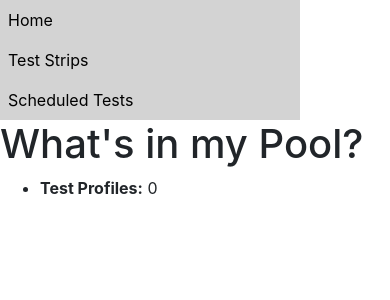
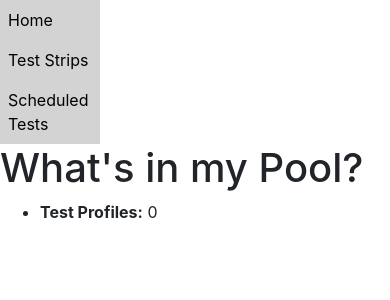
Before and after one commit to Whats-In-My-Pool/WIMP-WebInterface, a Django app: page /WIMPSite/home in a window 390 px wide. Shown: the part 72-372 px from the top of the page. Run offline with Django 3.2, Linux system fonts and the light colour scheme; data that the repository does not hold is empty; some libraries are stand-ins or nearby versions.

Commit message:
Base template in a better spot, might need future rework

```diff
--- a/WIMPsite/static/WIMPsite/css/style.css
+++ b/WIMPsite/static/WIMPsite/css/style.css
@@ -2,8 +2,8 @@
     list-style-type: none;
     margin: 0;
     padding: 0;
-    width: 200px;
     background-color: #f1f1f1;
+    width: 100px;
 }
 
 .sidebar-option{
@@ -16,12 +16,12 @@
     background-color: lightgray;
     padding: 8px;
     text-decoration: none;
-    width: 300px;
+    width: 100px;
 }
 
 /* Change the link color on hover */
 .sidebar-option .sidebar-a:hover {
-    width: 300px;
+    width: 100px;
     background-color: #8b8b8b;
     color: white;
 }
@@ -34,3 +34,7 @@
     color: white;
     font-size: 25px;
 }
+
+#side {
+    color: #555555;
+}
--- a/WIMPsite/templates/WIMPsite/base.html
+++ b/WIMPsite/templates/WIMPsite/base.html
@@ -5,7 +5,7 @@
 <head>
     <link rel="shortcut icon" type="image/png" href="{% static 'WIMPsite/img/icon.png' %}"/>
     <meta charset="UTF-8">
-    {% block title %}<title>GeoffreyApp</title>{% endblock %}
+    {% block title %}<title>WIMP</title>{% endblock %}
     <meta name="viewport" content="width=device-width, initial-scale=1">
     <link rel="stylesheet" href="https://stackpath.bootstrapcdn.com/bootstrap/4.1.3/css/bootstrap.min.css"
           integrity="sha384-MCw98/SFnGE8fJT3GXwEOngsV7Zt27NXFoaoApmYm81iuXoPkFOJwJ8ERdknLPMO" crossorigin="anonymous">
@@ -24,16 +24,20 @@
 </nav>
 <div>
     <div class="row">
-      <div class="col-sm-2">
+        <div class="col-sm-1" id="side">
             {% block sidebar %}
                 <ul class="sidebar-nav">
                     <li class="sidebar-option"><a class="sidebar-a" href="{% url 'Home' %}">Home</a></li>
-            <li class="sidebar-option"><a class="sidebar-a" href="{% url 'Testing Strips' %}">Test Strips</a></li>
-            <li class="sidebar-option"><a class="sidebar-a" href="{% url 'Scheduled Tests' %}"> Scheduled Tests</a></li>
+                    <li class="sidebar-option"><a class="sidebar-a" href="{% url 'Testing Strips' %}">Test Strips</a>
+                    </li>
+                    <li class="sidebar-option"><a class="sidebar-a" href="{% url 'Scheduled Tests' %}"> Scheduled
+                        Tests</a></li>
                 </ul>
             {% endblock %}
         </div>
-      <div class="col-sm-10 ">{% block content %}{% endblock %}</div>
+        <div class="col-sm-11 ">
+            {% block content %}{% endblock %}
+        </div>
     </div>
 </div>
 </body>
```
Lines whose indentation alone changed are shown as unchanged.
